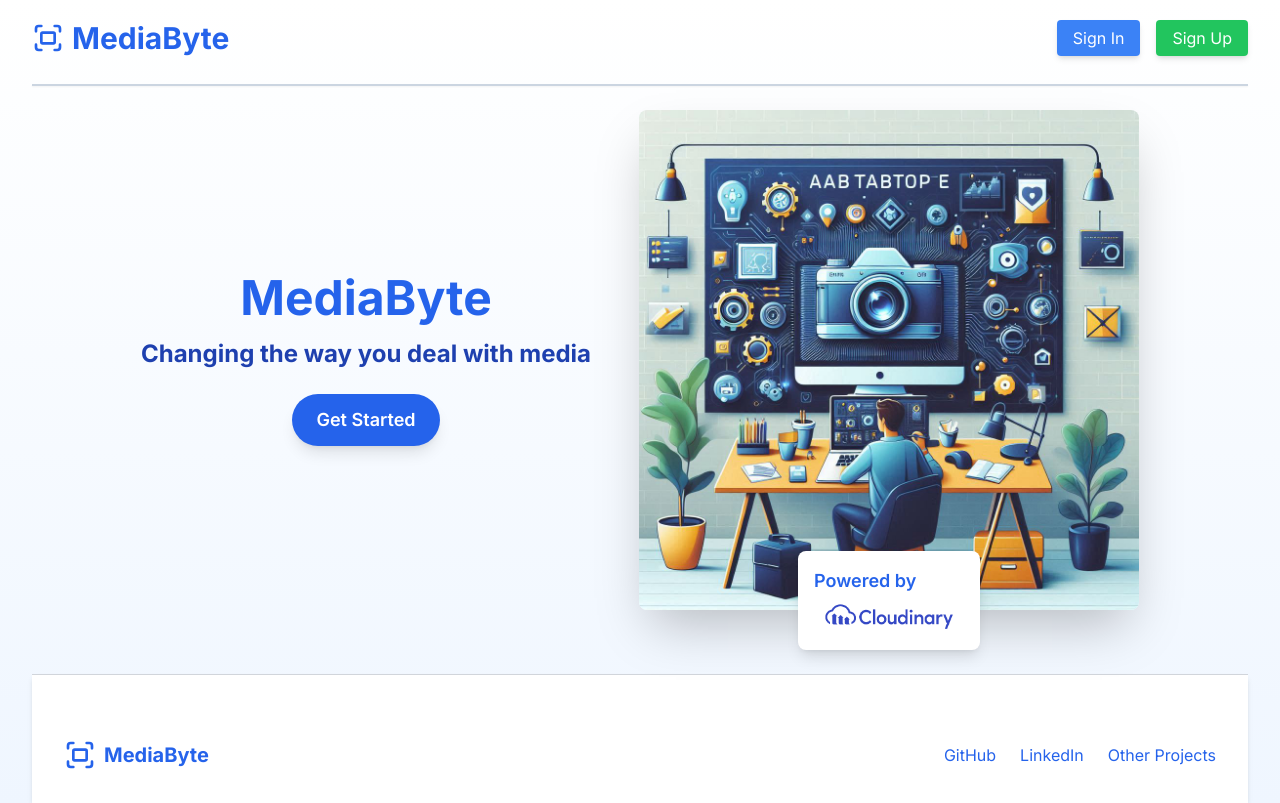
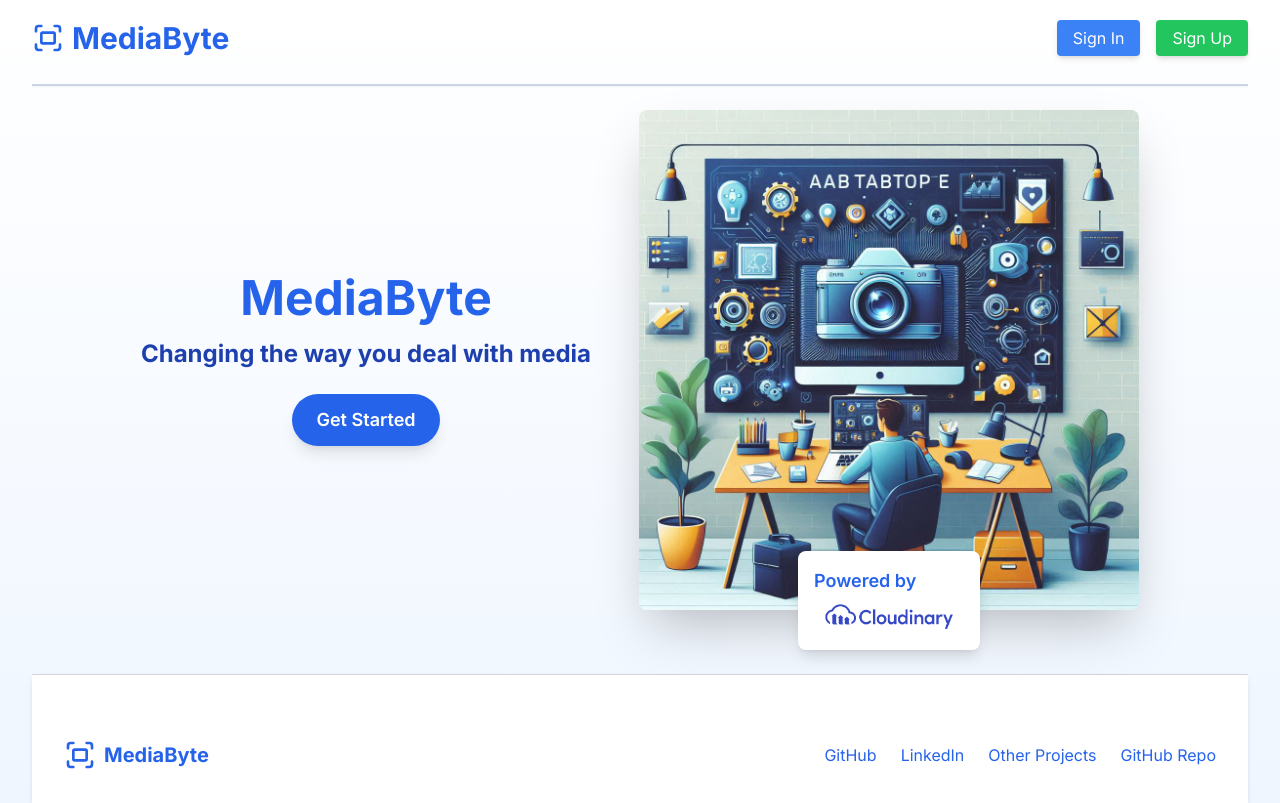
Before and after one commit to akshatg5/MediaByte, a Next.js app: page / in a window 1280 px wide. Built offline with nearby package versions, Linux system fonts and the light colour scheme.

Commit message:
feat: added repo

```diff
--- a/app/page.tsx
+++ b/app/page.tsx
@@ -103,7 +103,7 @@ export default function Home() {
             </div>
           </div>
           <div className="flex space-x-6">
-            {["GitHub", "LinkedIn", "Other Projects"].map((item, index) => (
+            {["GitHub", "LinkedIn", "Other Projects","GitHub Repo"].map((item, index) => (
               <motion.a
                 key={index}
                 href={
@@ -111,6 +111,7 @@ export default function Home() {
                     "https://github.com/akshatg5",
                     "https://www.linkedin.com/in/akshat-girdhar-56a848206/",
                     "https://akshatgirdhar-portfolio.vercel.app/",
+                    "https://github.com/akshatg5/MediaByte"
                   ][index]
                 }
                 target="_blank"
```
